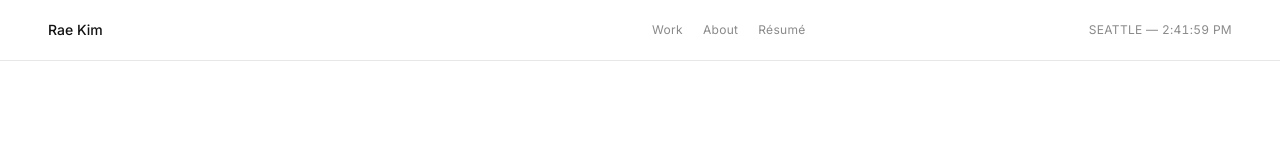
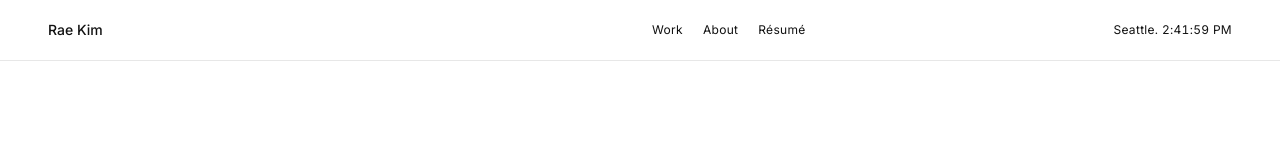
Before and after one commit to daraekim0/portfolio, a Next.js app: page / in a window 1280 px wide. Shown: the top 160 px of the page. Built offline with nearby package versions, Linux system fonts and the light colour scheme.

Commit message:
Darken nav text and switch clock to "City. time" format
Nav links and the Seattle clock now inherit the foreground color
instead of muted gray, and the clock reads "Seattle. 4:51 PM"
instead of using an em dash separator.

```diff
--- a/src/components/nav.tsx
+++ b/src/components/nav.tsx
@@ -59,7 +59,7 @@ export function Nav() {
           {site.name}
         </Link>
         <div className="flex items-center">
-          <ul className="hidden items-center gap-5 text-muted sm:flex">
+          <ul className="hidden items-center gap-5 sm:flex">
             {site.nav.map((link) => (
               <li key={link.href}>
                 <Link
@@ -71,9 +71,8 @@ export function Nav() {
               </li>
             ))}
           </ul>
-          <span className="ml-auto uppercase text-muted tabular-nums">
-            {site.city}
-            {time ? ` — ${time}` : ""}
+          <span className="ml-auto tabular-nums">
+            {site.city}.{time ? ` ${time}` : ""}
           </span>
         </div>
       </nav>
```
